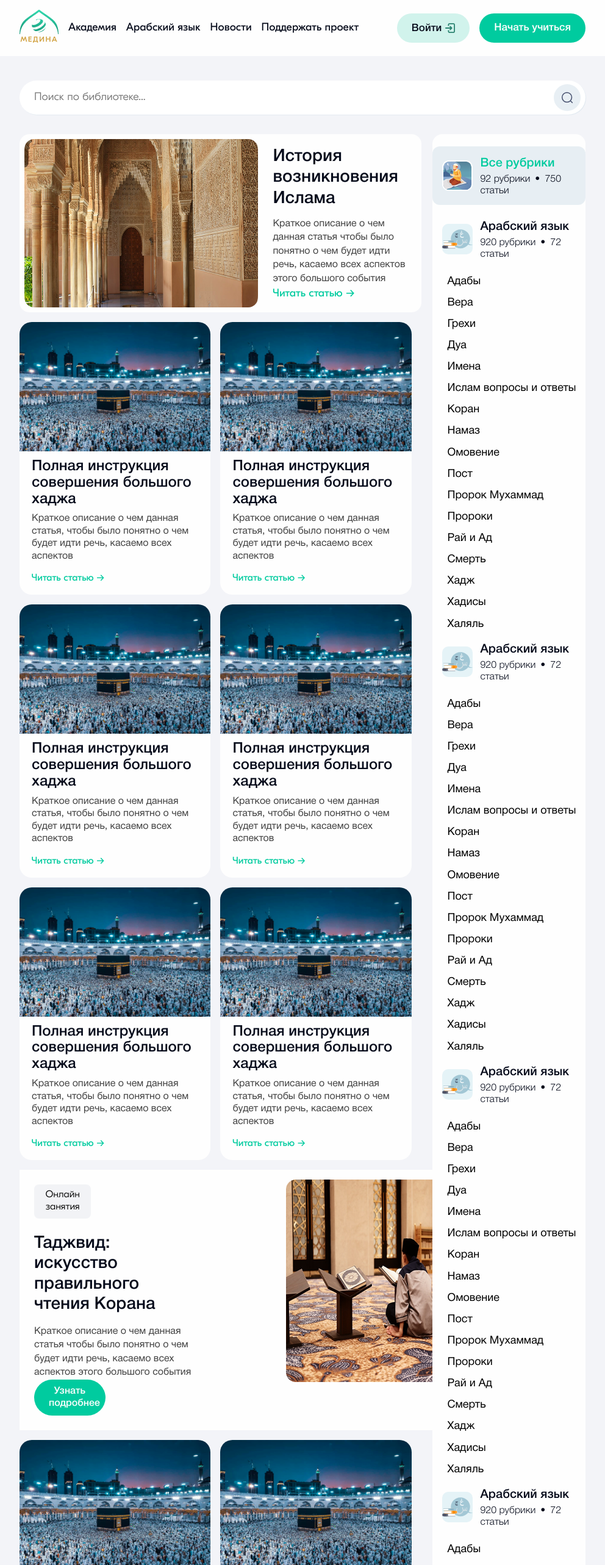
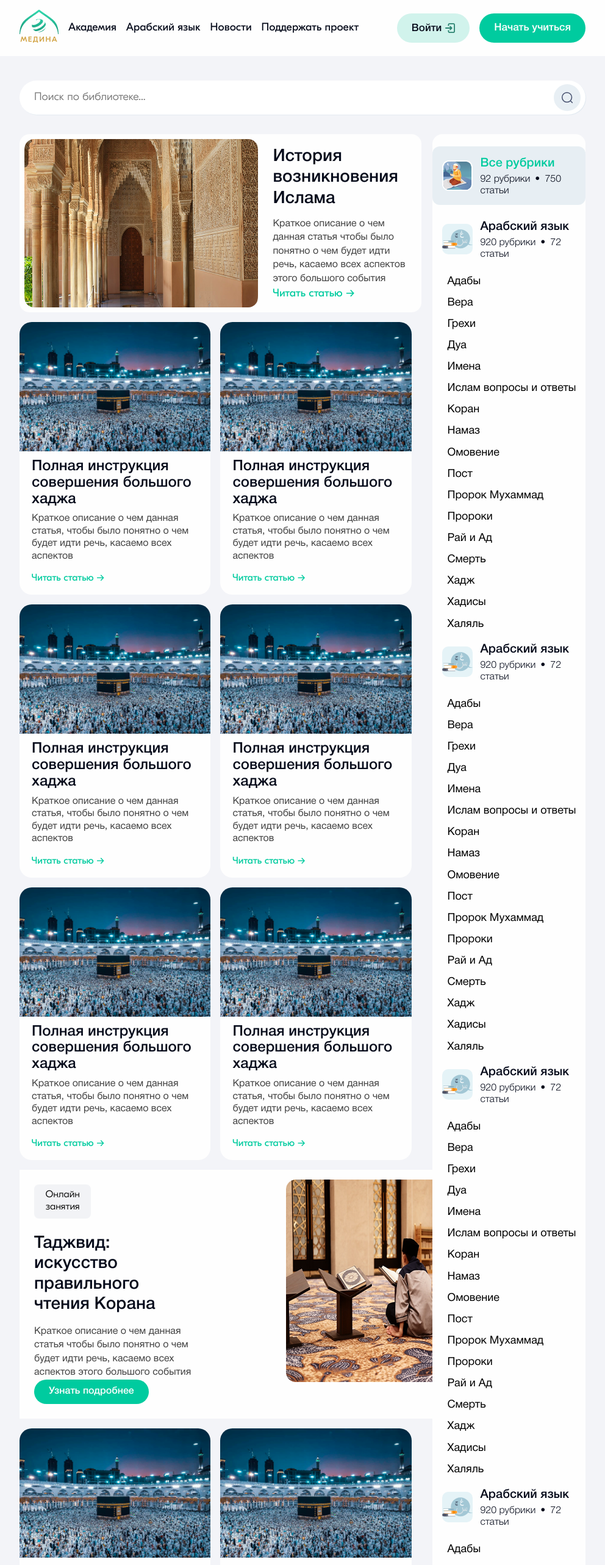
Before and after one commit to Nuruddin999/medina_landing, a Next.js app: page / in a window 1280 px wide. Shown: the top 2566 px of the page at 61% size, without its empty margins (144-1136 px from the left). Built offline with nearby package versions, Linux system fonts and the light colour scheme.

Commit message:
fix btn width

```diff
--- a/src/components/GridBanner/gridbanner.module.scss
+++ b/src/components/GridBanner/gridbanner.module.scss
@@ -38,7 +38,7 @@
     }
 
     .moreButton {
-      width: 32%;
+      width: 188px;
       margin-top: auto;
       @include button-text;
       color: $white;
```
